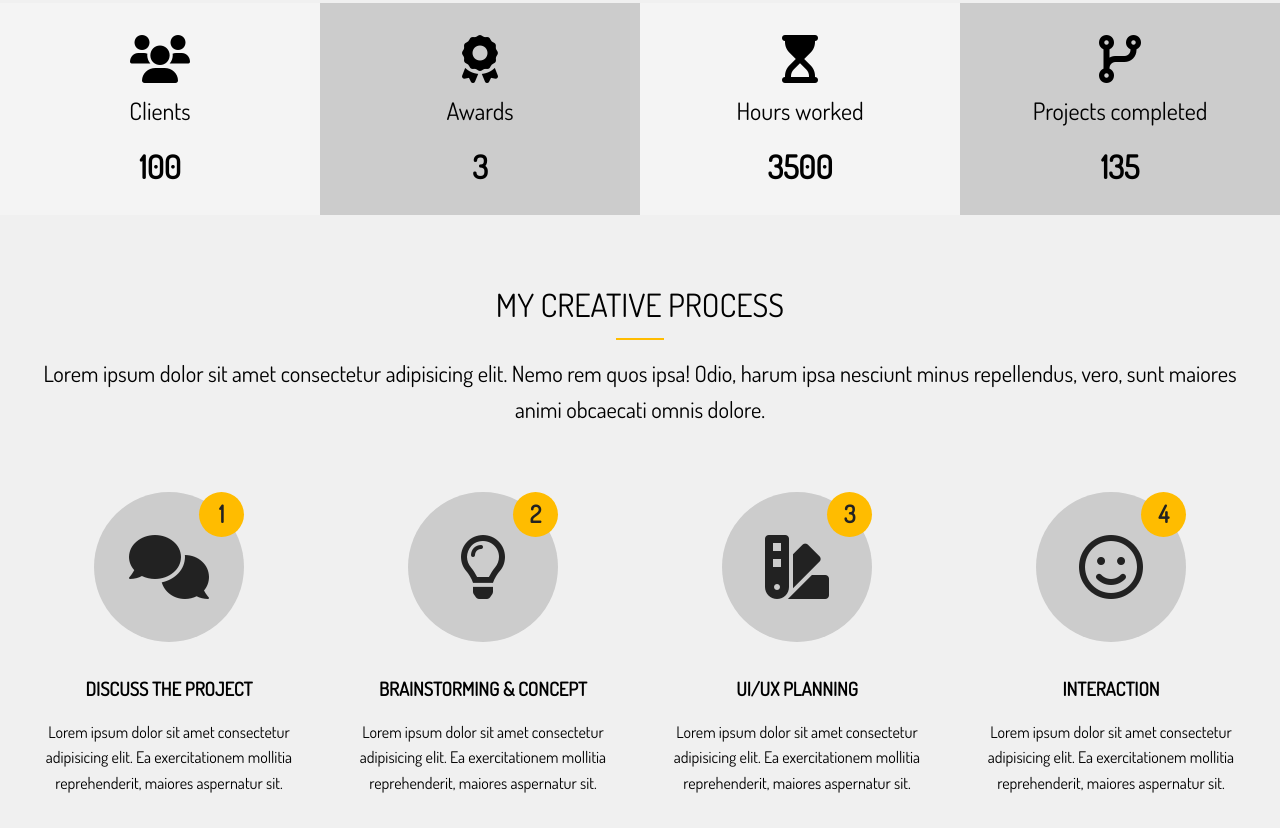
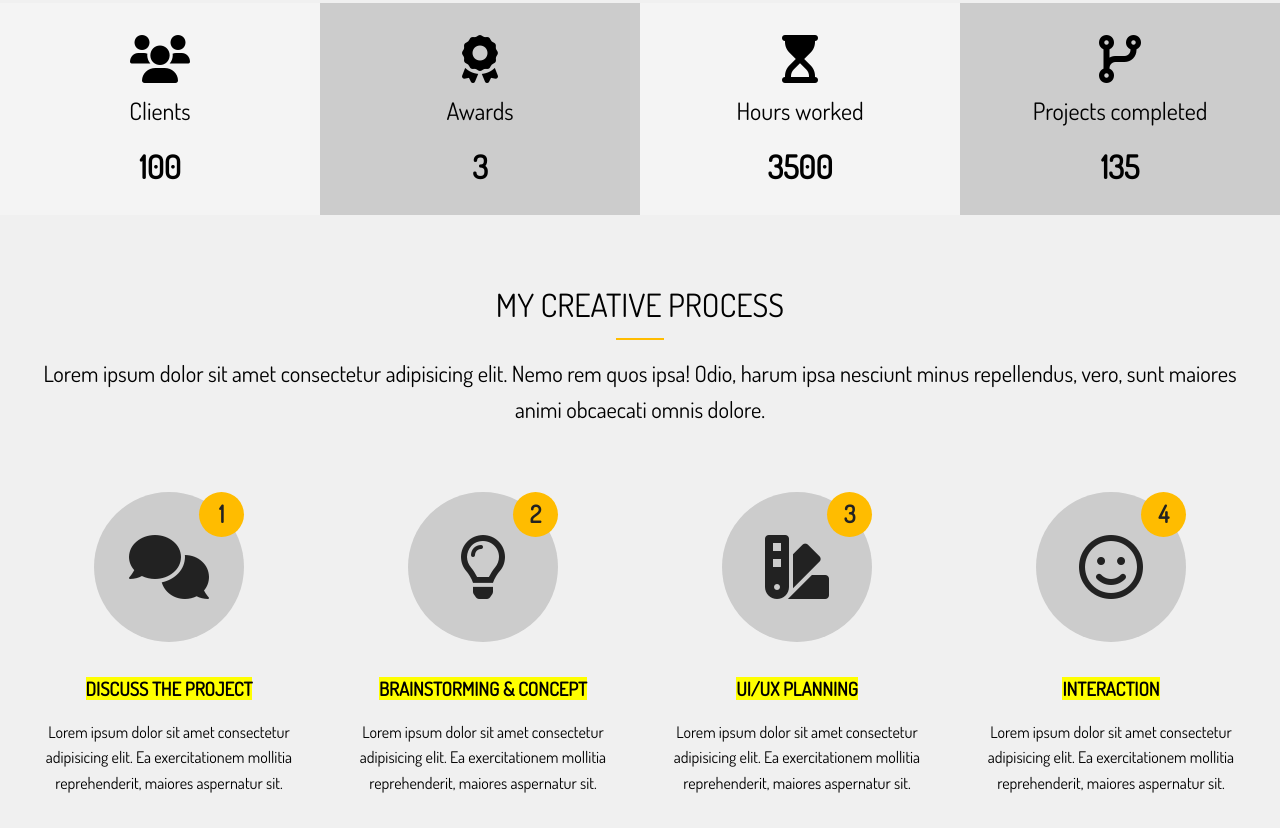
Before and after one commit to double-vee/html-css-layouts, a website: page portfolio_website/dist/index.html in a window 1280 px wide. Shown: the part 1225-2053 px from the top of the page. Drawn offline with Linux system fonts and the light colour scheme.

Commit message:
<mark> tags added to section C headings

```diff
--- a/portfolio_website/dist/index.html
+++ b/portfolio_website/dist/index.html
@@ -95,7 +95,7 @@
             <i class="fas fa-comments fa-4x process__icon"></i>
             <div class="process__step">1</div>
           </div>
-          <h3>Discuss the project</h3>
+          <h3><mark>Discuss the project</mark></h3>
           <p>Lorem ipsum dolor sit amet consectetur adipisicing elit. Ea exercitationem mollitia reprehenderit, maiores aspernatur sit.</p>
         </div>
         <div class="process__wrapper">
@@ -103,7 +103,7 @@
             <i class="far fa-lightbulb fa-4x process__icon"></i>
             <div class="process__step">2</div>
           </div>
-          <h3>Brainstorming & Concept</h3>
+          <h3><mark>Brainstorming & Concept</mark></h3>
           <p>Lorem ipsum dolor sit amet consectetur adipisicing elit. Ea exercitationem mollitia reprehenderit, maiores aspernatur sit.</p>
         </div>
         <div class="process__wrapper">
@@ -111,7 +111,7 @@
             <i class="fas fa-swatchbook fa-4x process__icon"></i>
             <div class="process__step">3</div>
           </div>
-          <h3>UI/UX Planning</h3>
+          <h3><mark>UI/UX Planning</mark></h3>
           <p>Lorem ipsum dolor sit amet consectetur adipisicing elit. Ea exercitationem mollitia reprehenderit, maiores aspernatur sit.</p>
         </div>
         <div class="process__wrapper">
@@ -119,7 +119,7 @@
             <i class="far fa-smile fa-4x process__icon"></i>
             <div class="process__step">4</div>
           </div>
-          <h3>Interaction</h3>
+          <h3><mark>Interaction</mark></h3>
           <p>Lorem ipsum dolor sit amet consectetur adipisicing elit. Ea exercitationem mollitia reprehenderit, maiores aspernatur sit.</p>
         </div>
       </div>
```
